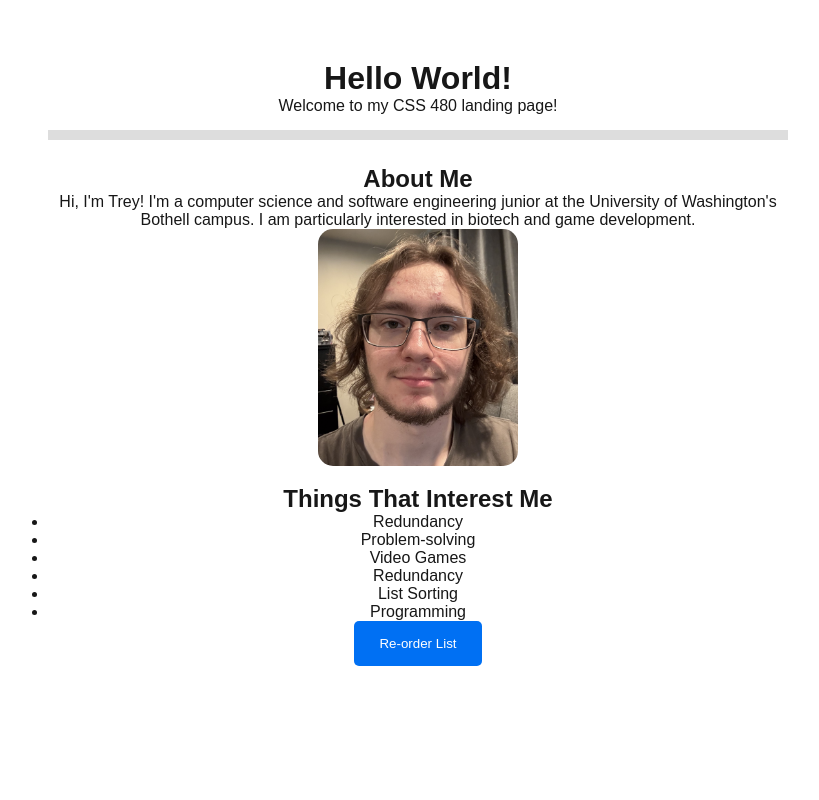
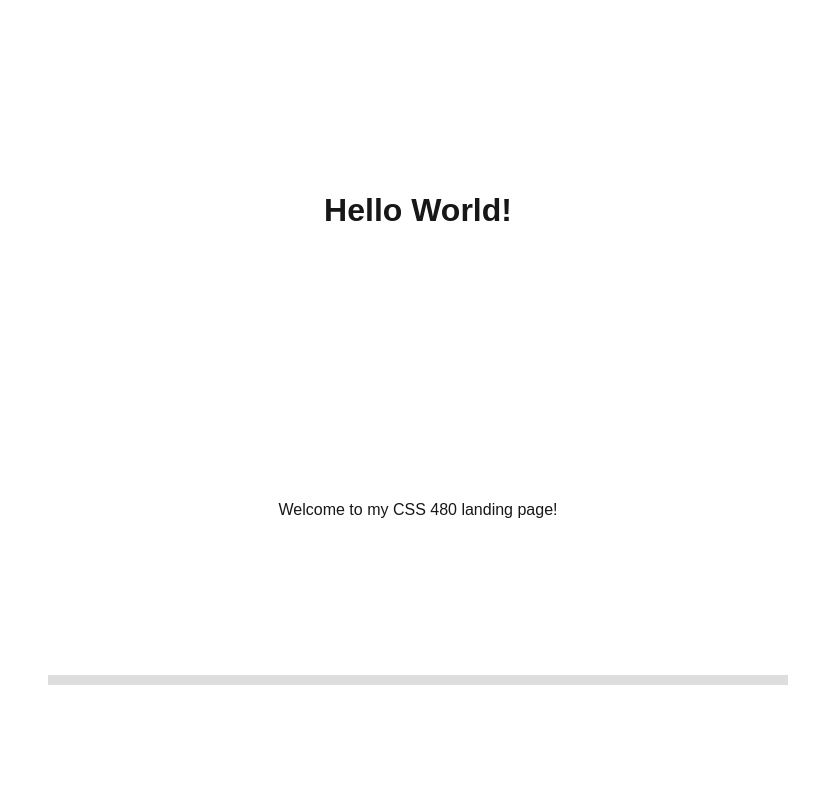
Before and after one commit to Trayouras/css-480-hello-world-new, a Next.js app: page / in a window 1280 px wide. Shown: the top 800 px of the page, without its empty margins (12-831 px from the left). Built offline with nearby package versions, Linux system fonts and the light colour scheme.

Commit message:
Style tweaks

```diff
--- a/src/app/page.js
+++ b/src/app/page.js
@@ -61,6 +61,7 @@ const styles = {
     textAlign: "center",
     maxWidth: "800px",
     margin: "30px",
+    lineHeight: "300px",
   },
   header: {
     borderBottom: "10px solid #ddd",
```
